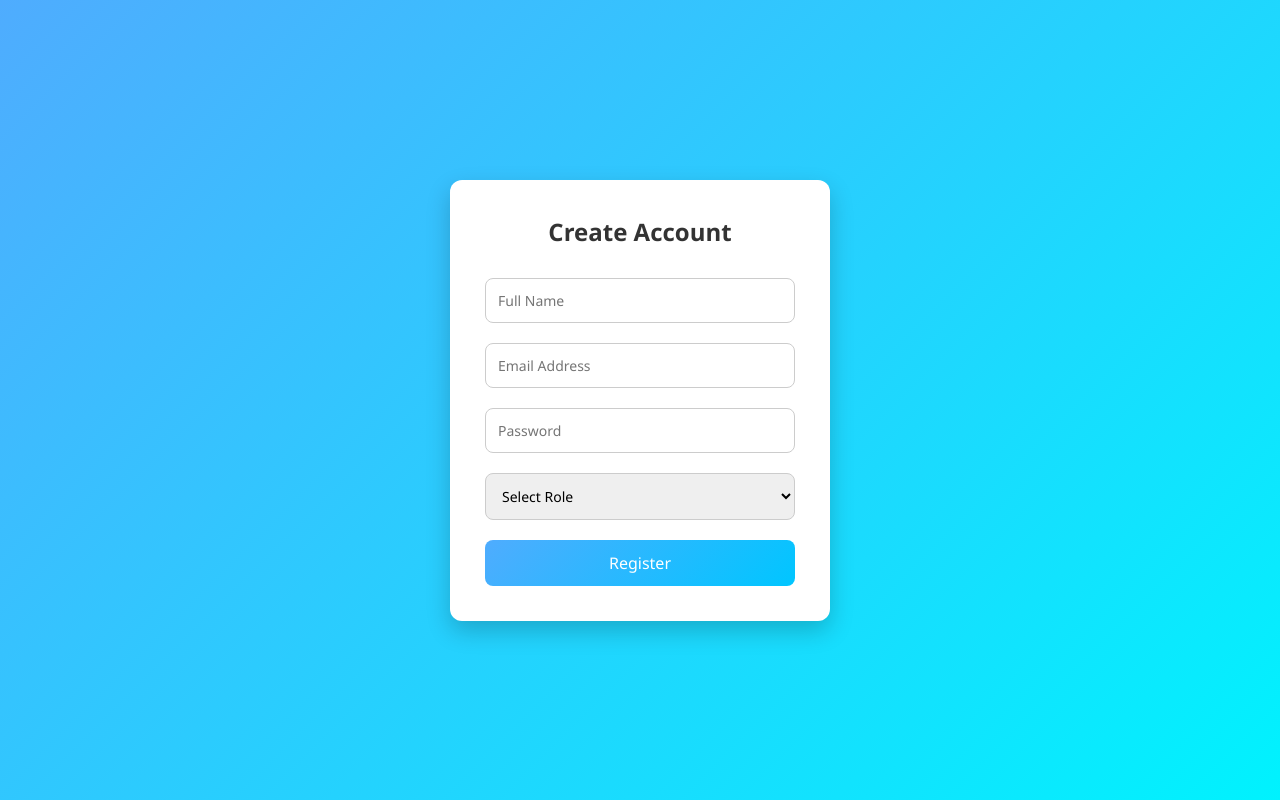
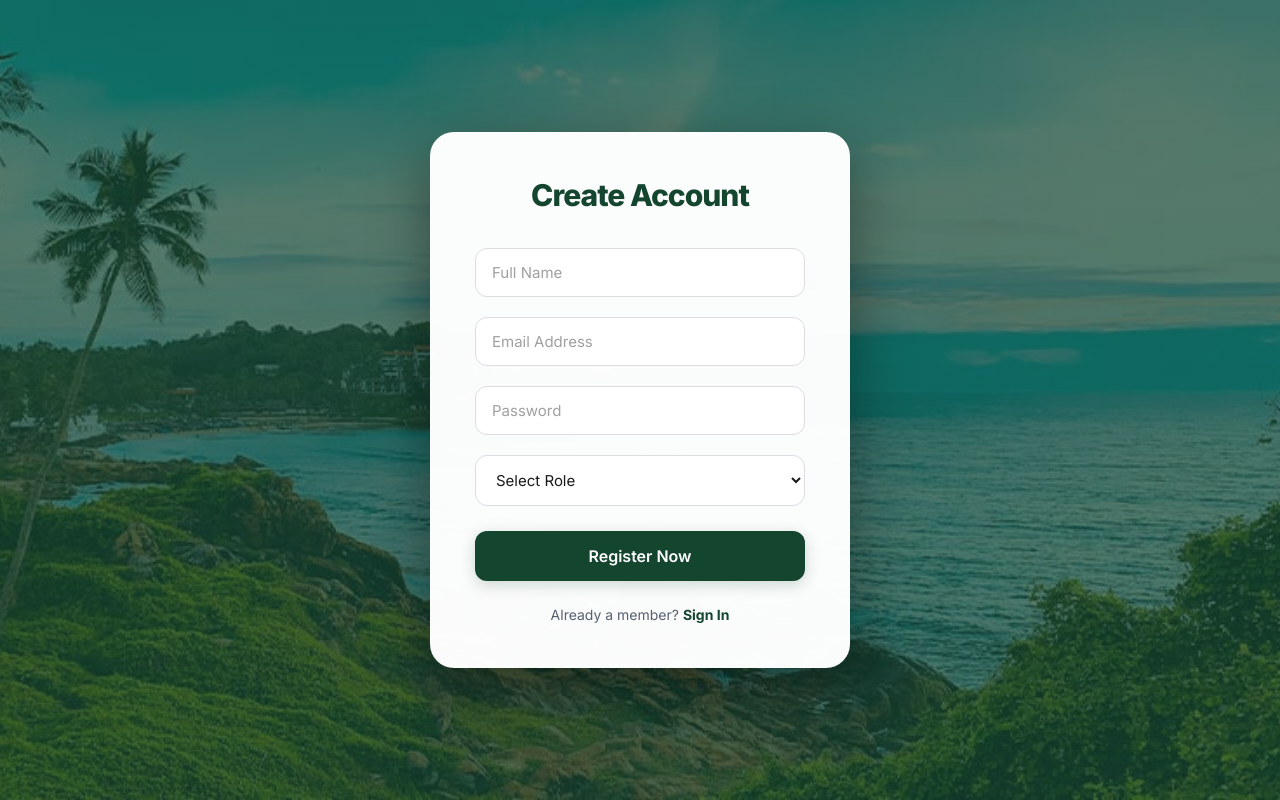
Before and after one commit to akhilamthampi7503/local-connect, a website: page register.html in a window 1280 px wide. Drawn offline with Linux system fonts and the light colour scheme.

Commit message:
registration & login updated

```diff
--- a/register.html
+++ b/register.html
@@ -2,89 +2,134 @@
 <html lang="en">
 <head>
     <meta charset="UTF-8">
-<title>Register Page</title>
+    <meta name="viewport" content="width=device-width, initial-scale=1.0">
+    <title>Register | LocalConnect</title>
+    <link href="https://fonts.googleapis.com/css2?family=Inter:wght@400;500;600;700;800&display=swap" rel="stylesheet">
 
     <style>
-
-*{
-margin:0;
-padding:0;
-box-sizing:border-box;
-font-family: 'Segoe UI', Tahoma, Geneva, Verdana, sans-serif;
+        :root {
+            --kerala-green: #14452F;
+            --kerala-hover: #0d2e1f;
+            --text-main: #1a1a1a;
+            --text-muted: #57606f;
         }
 
-body{
-height:100vh;
-display:flex;
-justify-content:center;
-align-items:center;
-background: linear-gradient(135deg,#4facfe,#00f2fe);
+        * {
+            margin: 0;
+            padding: 0;
+            box-sizing: border-box;
+            font-family: 'Inter', sans-serif;
         }
 
-.container{
-width:380px;
-background:white;
-padding:35px;
-border-radius:12px;
-box-shadow:0 10px 25px rgba(0,0,0,0.2);
-animation:fadeIn 0.6s ease-in-out;
+        body {
+            height: 100vh;
+            display: flex;
+            justify-content: center;
+            align-items: center;
+            /* Using the local image background with a dark green overlay */
+            background: linear-gradient(rgba(20, 69, 47, 0.7), rgba(20, 69, 47, 0.7)),
+                        url('beach.jpg');
+            background-size: cover;
+            background-position: center;
+            background-attachment: fixed;
+            padding: 20px;
         }
 
-h2{
-text-align:center;
-margin-bottom:20px;
-color:#333;
+        .container {
+            width: 100%;
+            max-width: 420px;
+            background: rgba(255, 255, 255, 0.98);
+            padding: 45px;
+            border-radius: 24px;
+            box-shadow: 0 20px 60px rgba(0, 0, 0, 0.4);
+            animation: fadeIn 0.6s ease-out;
         }
 
-input, select{
-width:100%;
-padding:12px;
-margin:10px 0;
-border-radius:8px;
-border:1px solid #ccc;
-font-size:14px;
-transition:0.3s;
+        h2 {
+            text-align: center;
+            margin-bottom: 25px;
+            color: var(--kerala-green);
+            font-weight: 800;
+            font-size: 30px;
+            letter-spacing: -1px;
         }
 
-input:focus, select:focus{
-border-color:#4facfe;
-outline:none;
-box-shadow:0 0 5px rgba(79,172,254,0.5);
+        input, select {
+            width: 100%;
+            padding: 14px 16px;
+            margin: 10px 0;
+            border-radius: 12px;
+            border: 1.5px solid #dcdde1;
+            font-size: 15px;
+            outline: none;
+            transition: all 0.3s ease;
+            background: #ffffff;
+            color: var(--text-main);
         }
 
-button{
-width:100%;
-padding:12px;
-margin-top:10px;
-background:linear-gradient(135deg,#4facfe,#00c6ff);
-border:none;
-color:white;
-font-size:16px;
-border-radius:8px;
-cursor:pointer;
-transition:0.3s;
+        input:focus, select:focus {
+            border-color: var(--kerala-green);
+            box-shadow: 0 0 0 4px rgba(20, 69, 47, 0.1);
         }
 
-button:hover{
-transform:scale(1.03);
-box-shadow:0 5px 15px rgba(0,0,0,0.2);
+        /* Styling the placeholder text */
+        input::placeholder {
+            color: #a0a0a0;
         }
 
-button:active{
-transform:scale(0.98);
+        button {
+            width: 100%;
+            padding: 15px;
+            margin-top: 15px;
+            background: var(--kerala-green);
+            border: none;
+            color: white;
+            font-size: 16px;
+            font-weight: 600;
+            border-radius: 12px;
+            cursor: pointer;
+            transition: all 0.3s ease;
+            box-shadow: 0 4px 15px rgba(20, 69, 47, 0.2);
         }
 
-@keyframes fadeIn{
-from{
-opacity:0;
-transform:translateY(20px);
+        button:hover {
+            background: var(--kerala-hover);
+            transform: translateY(-2px);
+            box-shadow: 0 6px 20px rgba(0, 0, 0, 0.2);
         }
-to{
-opacity:1;
-transform:translateY(0);
+
+        button:active {
+            transform: scale(0.98);
+        }
+
+        /* Navigation back to login */
+        .login-link {
+            text-align: center;
+            margin-top: 25px;
+            font-size: 14px;
+            color: var(--text-muted);
+        }
+
+        .login-link a {
+            color: var(--kerala-green);
+            text-decoration: none;
+            font-weight: 700;
+        }
+
+        .login-link a:hover {
+            text-decoration: underline;
+        }
+
+        @keyframes fadeIn {
+            from {
+                opacity: 0;
+                transform: translateY(20px);
+            }
+            to {
+                opacity: 1;
+                transform: translateY(0);
             }
         }
-
     </style>
 
 </head>
@@ -95,11 +140,8 @@ transform:translateY(0);
         <h2>Create Account</h2>
 
         <form id="registerForm">
-
             <input type="text" placeholder="Full Name" required>
-
             <input type="email" placeholder="Email Address" required>
-
             <input type="password" placeholder="Password" required>
 
             <select id="role" required>
@@ -109,13 +151,15 @@ transform:translateY(0);
                 <option value="admin">Admin</option>
             </select>
 
-<button type="submit">Register</button>
+            <button type="submit">Register Now</button>
+        </form>
 
-</form>
+        <div class="login-link">
+            Already a member? <a href="login.html">Sign In</a>
+        </div>
     </div>
 
     <script>
-
         document.getElementById("registerForm").addEventListener("submit", function(e){
             e.preventDefault();
 
@@ -133,9 +177,7 @@ alert("Admin Registration Successful");
             else{
                 alert("Please select a role");
             }
-
         });
-
     </script>
 
 </body>
```
Also changed, not shown: login.html (+1 -1 lines), login2.html (deleted, +0 -218 lines). Lines whose indentation alone changed are shown as unchanged.
